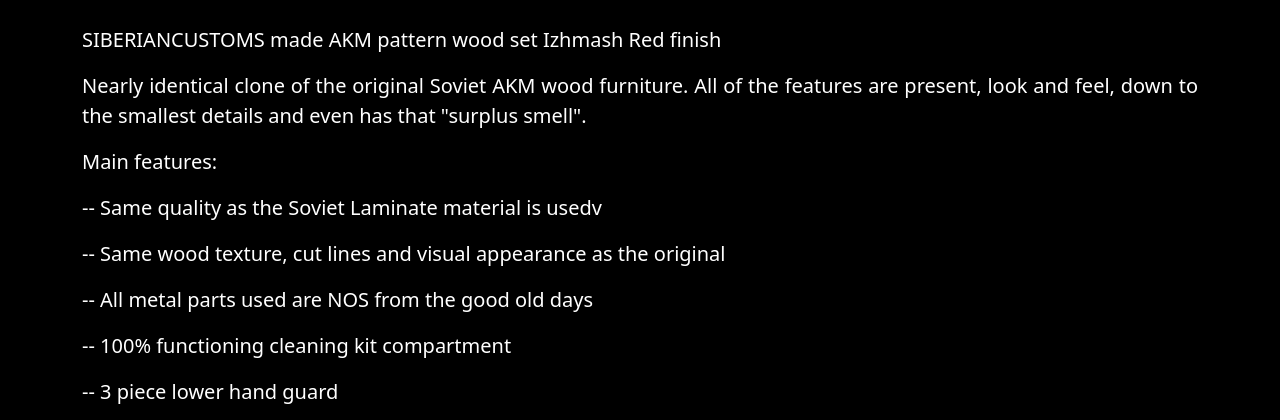
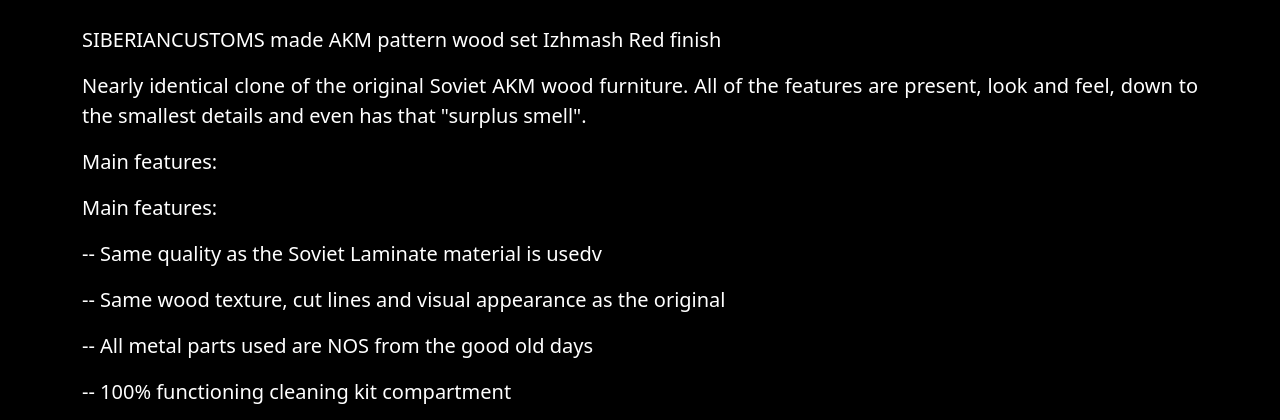
Before and after one commit to pihhta/SC, a plain HTML site: page index.html in a window 1280 px wide. Shown: the part 647-1067 px from the top of the page. Drawn offline with Linux system fonts and the light colour scheme.

Commit message:
Update index.html

```diff
--- a/index.html
+++ b/index.html
@@ -115,6 +115,7 @@
           of the features are present, look and feel, down to the smallest details
           and even has that "surplus smell". </p>
         <p class="section2-p cathegory-p lead"> Main features:</p>
+            <p class="section2-p cathegory-p lead"> Main features:</p>
         <p class="section2-p cathegory-p lead"> -- Same quality as the Soviet Laminate material is usedv
         <p class="section2-p cathegory-p lead"> -- Same wood texture, cut lines and visual appearance as the original </p>
         <p class="section2-p cathegory-p lead">-- All metal parts used are NOS from the good old days</p>
```
